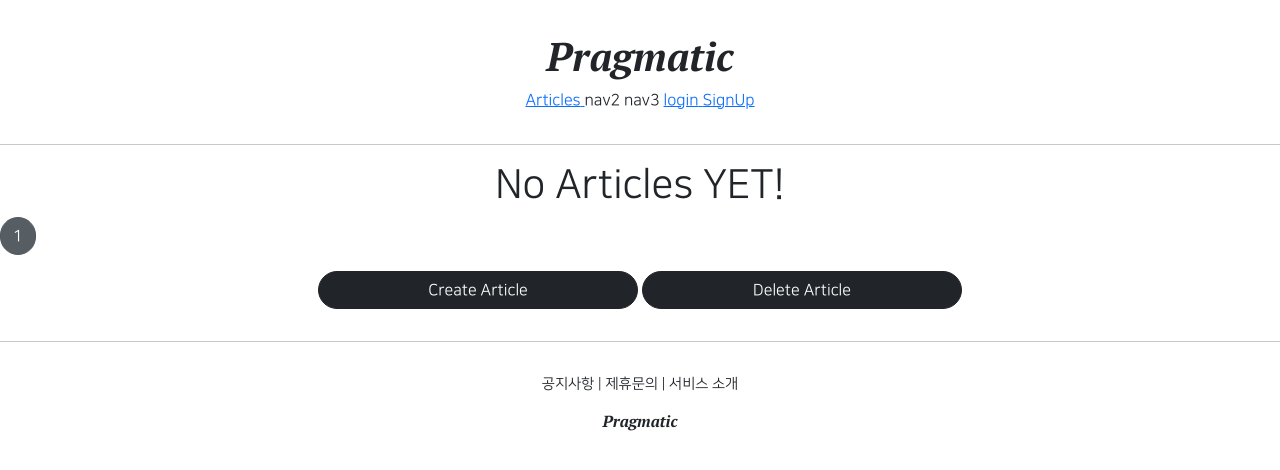
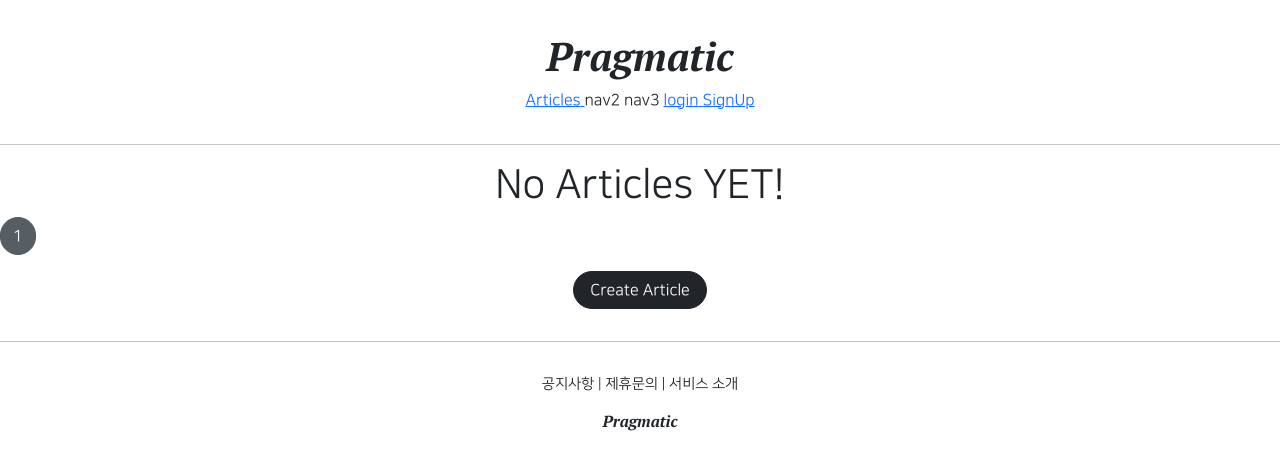
Before and after one commit to witway/pragmatic, a Django app: page /articles/list/ in a window 1280 px wide. Shown: the top 470 px of the page. Run offline with Django 3.2, Linux system fonts and the light colour scheme; data that the repository does not hold is empty; some libraries are stand-ins or nearby versions.

Commit message:
django course 39 commit

```diff
--- a/articleapp/templates/articleapp/list.html
+++ b/articleapp/templates/articleapp/list.html
@@ -4,9 +4,19 @@
 {% block content %}
 <style>
 
+    .container {
+        padding: 0;
+        margin: 0, auto;
+    }
+<!--    container는 기본적으로 bootstrap에 padding이랑 margin이 섞여있어서 이를 제거-->
+
+    .container a {
+      width: 45%:
+      max-width: 250px;
+    }
+<!--    모바일 사이즈에서는 45%를 차지, pc에서는 250px를 차지-->
+
     .container div {
-      width: 250px;
-      background-color: antiquewhite;
       display: flex;
       justify-content: center;
       align-items: center;
@@ -29,7 +39,6 @@
       </a>
       {% endfor %}
     </div>
-
     <script src="{% static 'js/magicgrid.js' %}"></script>
 
     {% else %}
@@ -41,14 +50,13 @@
 
     {% include 'snippets/pagination.html' with page_obj=page_obj %}
 
-
     <div style="text-align: center">
-      <a href="{% url 'articleapp:create' %}" class="btn btn-dark rounded-pill col-3 mt-3 mb-3">
+      <a href="{% url 'articleapp:create' %}" class="btn btn-dark rounded-pill mt-3 mb-3 px-3">
         Create Article
       </a>
-      <a href="{% url 'articleapp:delete' pk=target_article.pk %}" class="btn btn-dark rounded-pill col-3 mt-3 mb-3">
-        Delete Article
-      </a>
+<!--      <a href="{% url 'articleapp:delete' pk=target_article.pk %}" class="btn btn-dark rounded-pill col-3 mt-3 mb-3">-->
+<!--        Delete Article-->
+<!--      </a>-->
     </div>
 
 {% endblock %}
--- a/pragmatic/settings.py
+++ b/pragmatic/settings.py
@@ -38,7 +38,7 @@ SECRET_KEY = env('SECRET_KEY')
 # SECURITY WARNING: don't run with debug turned on in production!
 DEBUG = True
 
-ALLOWED_HOSTS = []
+ALLOWED_HOSTS = ['*'] #모든 host에 대하여 허락을 한다
 
 
 # Application definition
--- a/static/base.css
+++ b/static/base.css
@@ -15,3 +15,10 @@
     text-align:center;
     margin : 2rem 0;
 }
+
+@media screen and (max-width:500px) {
+    html {
+        font-size: 13px;
+    }
+}
+/*screen의 너비가 500px 아래로 떨어지면 적용*/
--- a/static/js/magicgrid.js
+++ b/static/js/magicgrid.js
@@ -277,7 +277,7 @@ MagicGrid.prototype.listen = function listen () {
 let magicGrid = new MagicGrid({
   container: '.container',
   animate: true,
-  gutter: 30,
+  gutter: 12,
   static: true,
   useMin: true
 });
--- a/templates/head.html
+++ b/templates/head.html
@@ -2,6 +2,7 @@
 
 <head>
     <meta charset = "UTF-8">
+    <meta name="viewport" content="width=device-width, initial-scale=1, shrink-to-fit=no">
     <title>Pragmatic</title>
 
     <!--BOOTSTRAP LINK-->
```
